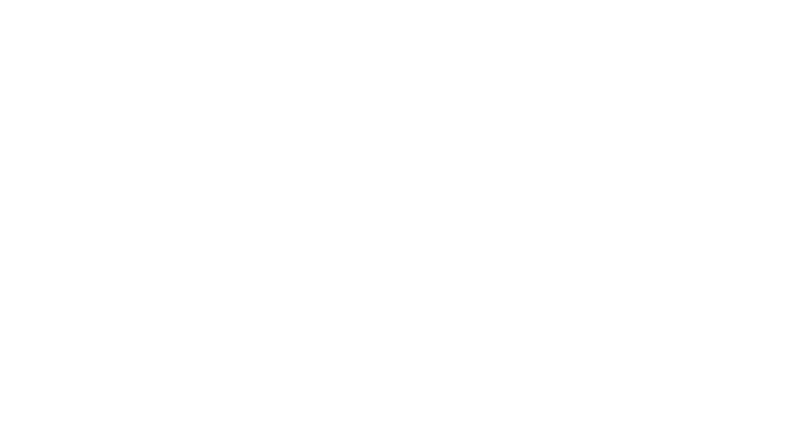
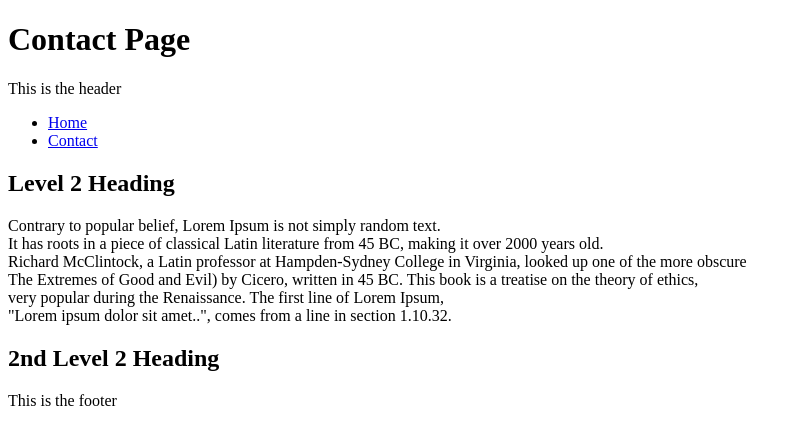
Before and after one commit to Firaol-A/Backup-Simple-Webpage, a plain HTML site: page contacts.html in a window 1280 px wide. Shown: the whole page, without its empty margins (0-801 px from the left). Drawn offline with Linux system fonts and the light colour scheme.

Commit message:
final commit

```diff
--- a/contacts.html
+++ b/contacts.html
@@ -2,9 +2,31 @@
 <html lang="en">
 <head>
     <meta charset="UTF-8">
-    <title>Title</title>
+    <title>Contact</title>
 </head>
 <body>
-
+    <header>
+        <h1>Contact Page</h1>
+        <p>This is the header</p>
+        <nav>
+            <ul>
+                <li><a href="index.html">Home</a></li>
+                <li><a href="contacts.html">Contact</a></li>
+            </ul>
+        </nav>
+    </header>
+    <main>
+        <section>
+            <h2>Level 2 Heading</h2>
+            <p>Contrary to popular belief, Lorem Ipsum is not simply random text. <br>It has roots in a piece of classical Latin literature from 45 BC, making it over 2000 years old. <br>Richard McClintock, a Latin professor at Hampden-Sydney College in Virginia, looked up one of the more obscure<br>The Extremes of Good and Evil) by Cicero, written in 45 BC. This book is a treatise on the theory of ethics,<br> very popular during the Renaissance. The first line of Lorem Ipsum, <br>"Lorem ipsum dolor sit amet..", comes from a line in section 1.10.32.</p>
+        </section>
+        <section>
+            <h2>2nd Level 2 Heading</h2>
+            <p></p>
+        </section>
+    </main>
+    <footer>
+        <p>This is the footer</p>
+    </footer>
 </body>
 </html>
```
Also changed, not shown: index.html (+24 -2 lines).
